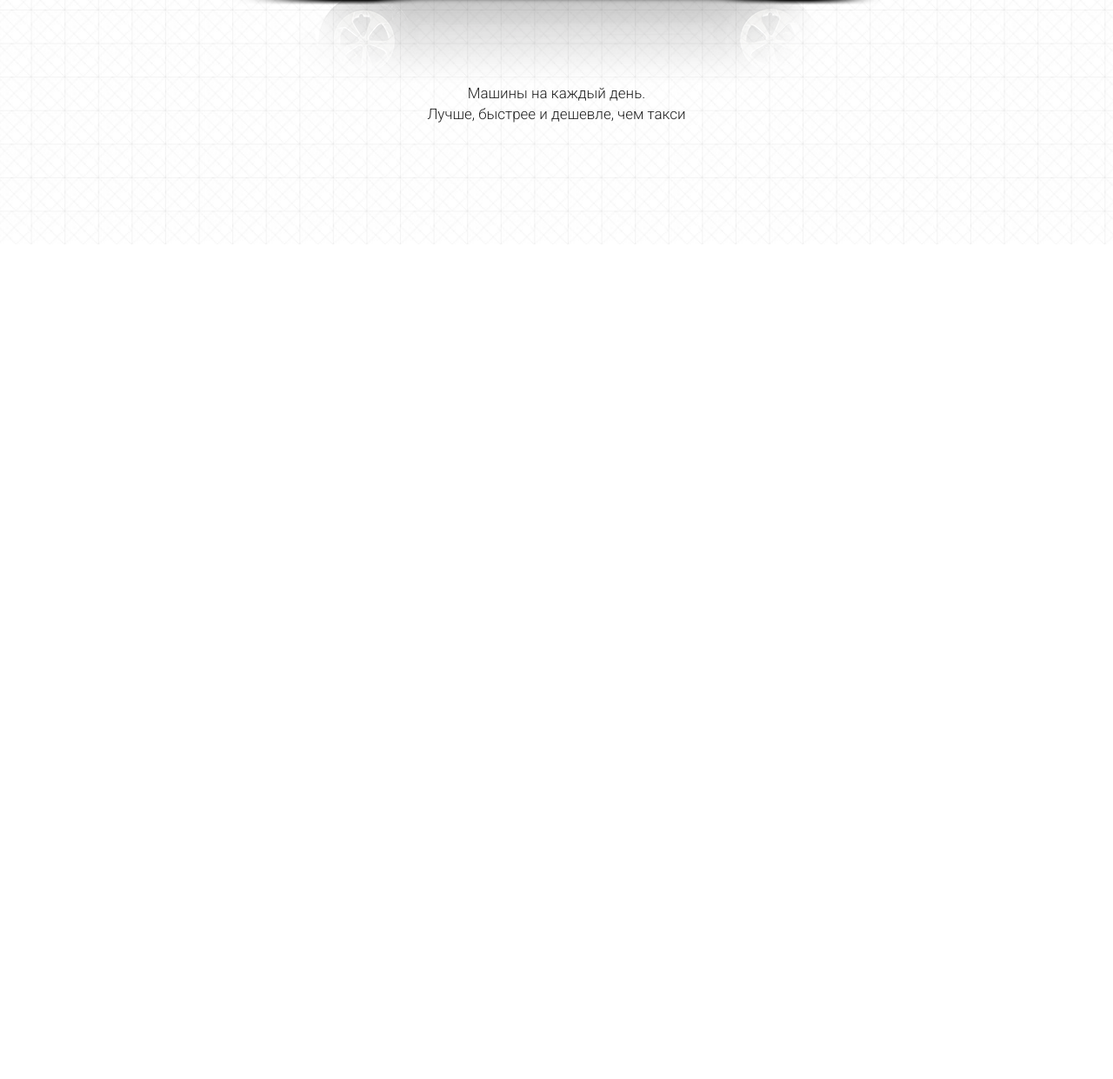
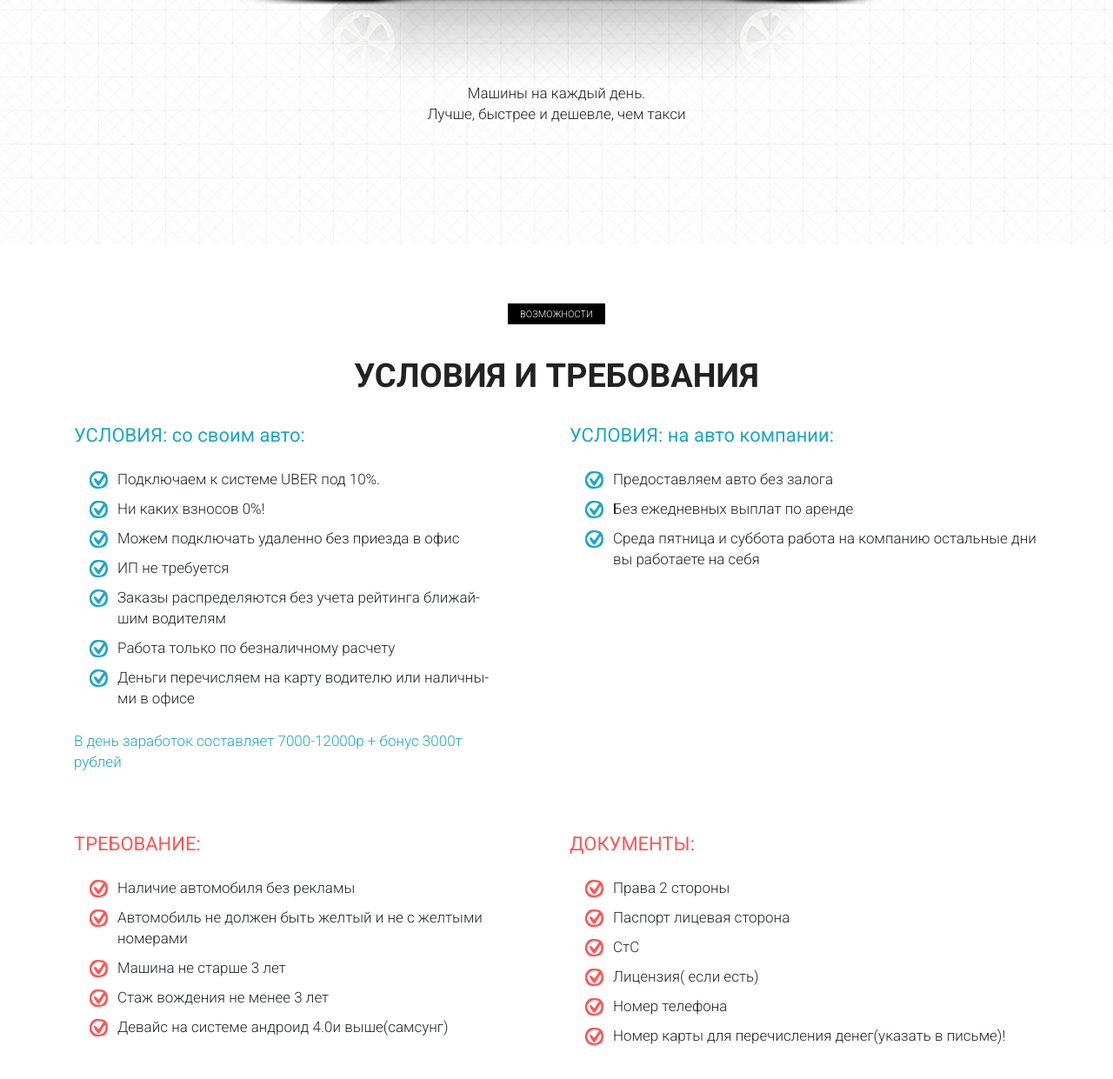
Before and after one commit to kastastin/Web-Udemy, a plain HTML site: page uber-udemy/index.html in a window 1280 px wide. Shown: the part 3356-4597 px from the top of the page at 87% size. Before the commit the page ends 3637 px from the top, so only its background shows below. Drawn offline with Linux system fonts and the light colour scheme.

Commit message:
video-33 [section - 5 preudo-classes, pseudo-elements]

```diff
--- a/uber-udemy/index.html
+++ b/uber-udemy/index.html
@@ -249,5 +249,66 @@
             <div class="choice_descr">Машины на каждый день.<br>Лучше, быстрее и дешевле, чем такси</div>
         </div>
     </section>
+
+    <section class="require" id="require">
+        <div class="container">
+            <div class="label">возможности</div>
+            <h2 class="title">условия и требования</h2>
+            <div class="row">
+                <div class="col-md-6">
+                    <div class="require_block">
+                        <div class="require_title">УСЛОВИЯ: со своим авто:</div>
+                        <ul class="require_list">
+                            <li>Подключаем к системе UBER  под 10%.</li>
+                            <li>Ни каких взносов  0%!</li>
+                            <li>Можем подключать удаленно без приезда в офис</li>
+                            <li>ИП не требуется</li>
+                            <li>Заказы распределяются без учета рейтинга ближай-<br>шим водителям</li>
+                            <li>Работа только по безналичному расчету</li>
+                            <li>Деньги перечисляем на карту водителю или наличны-<br>ми в офисе</li>
+                        </ul>
+                        <div class="require_descr">
+                            В день заработок составляет 7000-12000р + бонус 3000т<br> рублей
+                        </div>
+                    </div>
+                </div>
+                <div class="col-md-6">
+                    <div class="require_block">
+                        <div class="require_title">УСЛОВИЯ: на авто компании:</div>
+                        <ul class="require_list">
+                            <li>Предоставляем авто без залога</li>
+                            <li>Без ежедневных выплат по аренде</li>
+                            <li>Среда пятница и суббота работа на компанию остальные дни вы работаете на себя</li>
+                        </ul>
+                    </div>
+                </div>
+                <div class="col-md-6">
+                    <div class="require_block require_block_nmb warning">
+                        <div class="require_title">ТРЕБОВАНИЕ:</div>
+                        <ul class="require_list">
+                            <li>Наличие автомобиля без рекламы</li>
+                            <li>Автомобиль не должен быть желтый и не с желтыми номерами</li>
+                            <li>Машина не старше 3 лет</li>
+                            <li>Стаж вождения не менее 3 лет</li>
+                            <li>Девайс на системе андроид 4.0и выше(самсунг)</li>
+                        </ul>
+                    </div>
+                </div>
+                <div class="col-md-6">
+                    <div class="require_block require_block_nmb warning">
+                        <div class="require_title">ДОКУМЕНТЫ:</div>
+                        <ul class="require_list">
+                            <li>Права 2 стороны</li>
+                            <li>Паспорт лицевая сторона</li>
+                            <li>СтС</li>
+                            <li>Лицензия( если есть)</li>
+                            <li>Номер телефона</li>
+                            <li>Номер карты для перечисления денег(указать в письме)!</li>
+                        </ul>
+                    </div>
+                </div>
+            </div>
+        </div>
+    </section>
 </body>
 </html>
--- a/uber-udemy/sass/_general.sass
+++ b/uber-udemy/sass/_general.sass
@@ -286,3 +286,46 @@ nav
         width: 100%
         background-color: #070716
         z-index: 1
+
+.require
+	padding: 68px 0 84px 0
+	&_block
+		margin: 33px 0
+		&_nmb
+			margin-bottom: 0px
+	&_title
+		color: #1ca8c3
+		font-size: 22px
+		font-weight: 400
+	&_list
+		list-style-type: none
+		padding-left: 50px
+		margin-top: 22px
+		li
+			position: relative
+			font-size: 17px
+			font-weight: 300
+			line-height: 24px
+			margin-bottom: 10px
+			&:before
+				content: ''
+				display: block
+				position: absolute
+				left: -32px
+				top: 3px
+				width: 21px
+				height: 20px
+				background: url('../icons/check_blue.svg') center (center / cover) no-repeat
+	&_descr
+		margin-top: 25px
+		font-size: 17px
+		font-weight: 300
+		line-height: 24px
+		color: #1ca8c3
+	.warning
+		.require_title
+			color: $second-color
+		.require_list
+			li
+				&:before
+					background: url('../icons/check_red.svg') center (center / cover) no-repeat
```
Also changed, not shown: uber-udemy/css/style.min.css, 1 other file.
